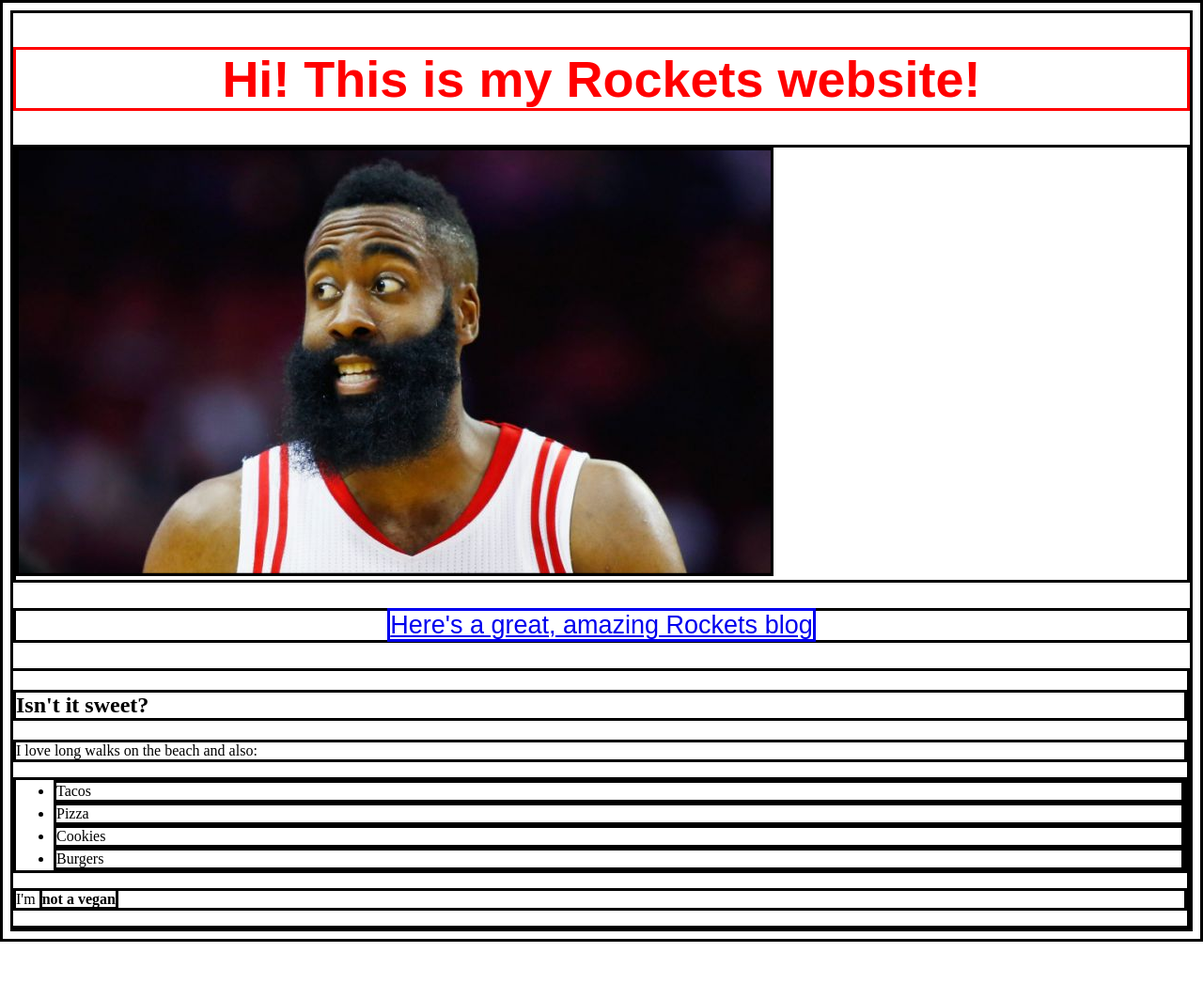
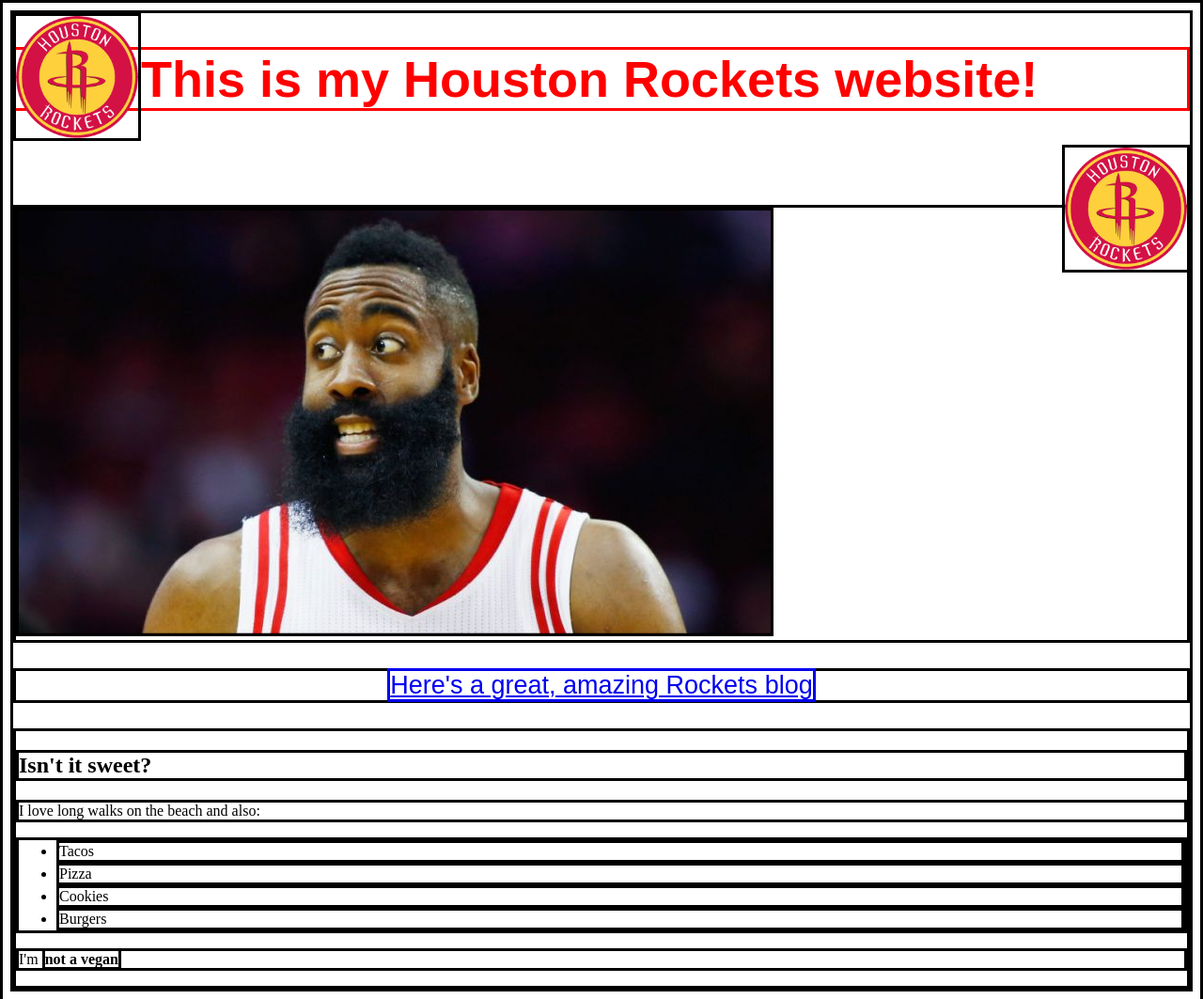
Before and after one commit to icp887/icp887.github.io, a plain HTML site: page index.html in a window 1280 px wide. Shown: the whole page at 94% size. Before the commit the page ends 1002 px from the top, so only its background shows below. Drawn offline with Linux system fonts and the light colour scheme.

Commit message:
New Additions

```diff
--- a/index.css
+++ b/index.css
@@ -1,16 +1,17 @@
-* {
-    border-style:solid;
+*{
+    border-style: solid;
 }
 
 #head {
     color: red;
     font-family:sans-serif;
     font-size: 54px;
-    text-align:center;
+    text-align: inherit;
 }
 
 #image {
     align-items: center;
+    margin-top:100px;
 }
 
 #link {
@@ -20,6 +21,17 @@
 
 }
 
-.content {
-    border-left:10px;
+
+.logo {
+    height:130px;
+    width:130px;
 }
+
+#logo1 {
+    float:left;
+}
+
+#logo2 {
+    float:right;
+    margin-top: 0px;
+}
--- a/index.html
+++ b/index.html
@@ -2,10 +2,12 @@
 
 <html>
 
-<head>
+<head class="head">
     <title> This is awesome </title>
     <link rel="stylesheet" type="text/css" href="index.css">
-    <h1 id = "head"> Hi! This is my Rockets website!</h1>
+    <img class="logo" id="logo1" src="Houston%20Rockets.png" alt="Rockets Logo">
+    <h1 id = "head"> This is my Houston Rockets website!</h1>
+    <img class="logo" id="logo2" src="Houston%20Rockets.png" alt="Rockets Logo">
 </head>
 
 <body>
@@ -21,6 +23,7 @@
 
 
    <div class="content">
+
     <h2>Isn't it sweet?</h2>
 
     <p>I love long walks on the beach
```
Also changed, not shown: Houston Rockets.png (added).
